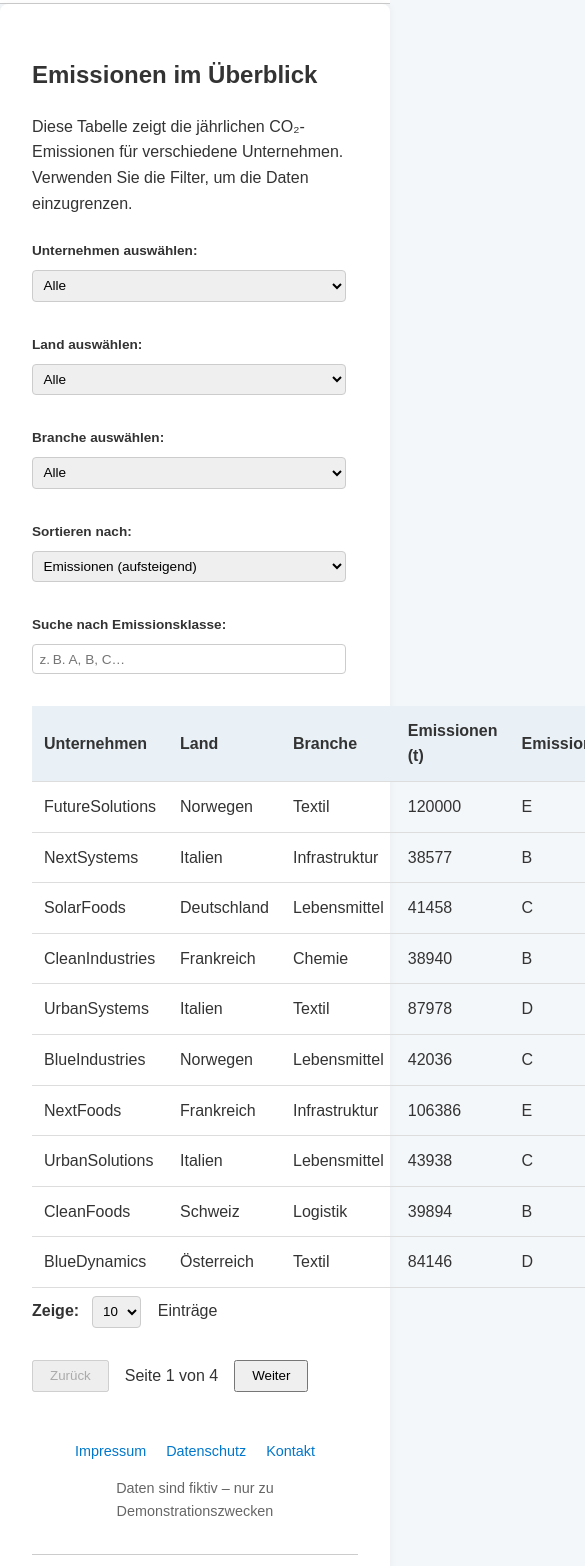
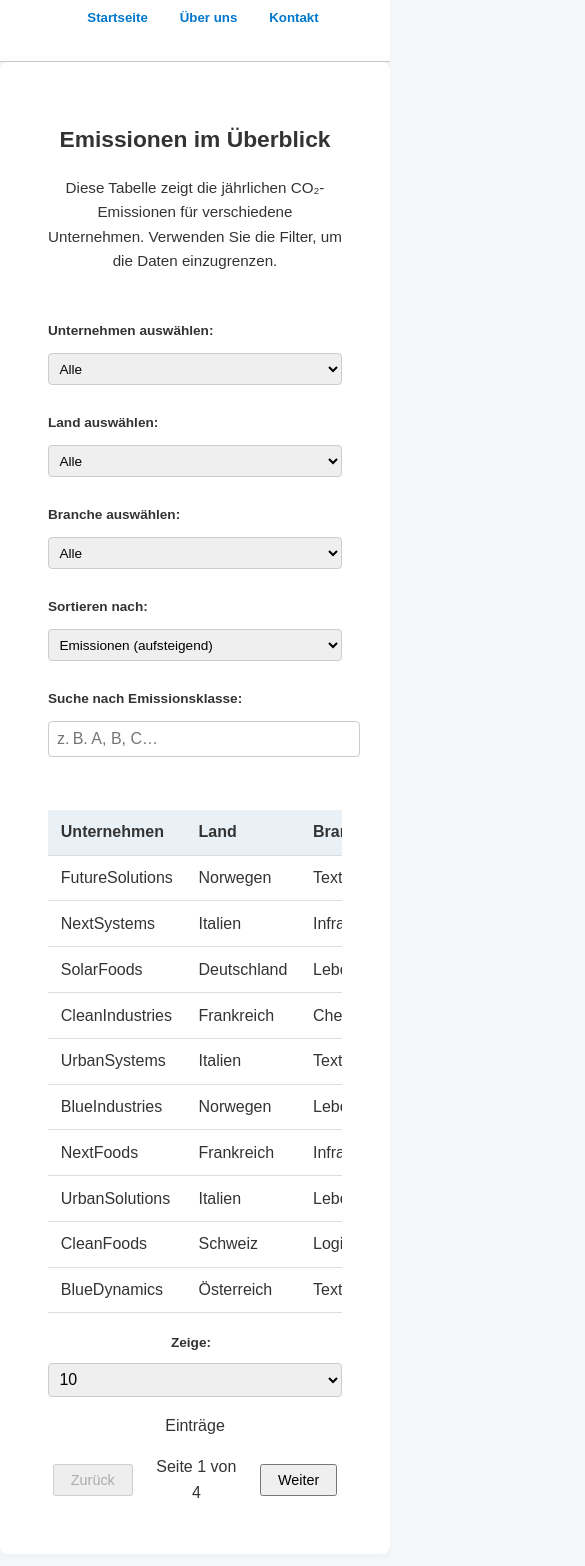
Before and after one commit to Ferhat66/co2-footprint-web, a plain HTML site: page index.html in a window 390 px wide. Shown: the part 133-1699 px from the top of the page, 585 px wide, since content can reach past the window. Drawn offline with Linux system fonts and the light colour scheme.

Commit message:
Responsive Design for IPhone16ProMax and fixes for table scroll

```diff
--- a/index.html
+++ b/index.html
@@ -66,8 +66,11 @@
       </div>
     </section>
 
-    <!-- TABELLE (wird dynamisch per JS befüllt) -->
+    <!-- TABELLE -->
     <section class="table-section">
+
+      <!-- Scrollbare Tabelle -->
+      <div class="tabelle-scroll-wrapper">
         <table>
           <thead>
             <tr>
@@ -82,8 +85,9 @@
             <!-- Inhalte werden per JavaScript aus daten.xml befüllt -->
           </tbody>
         </table>
+      </div>
 
-  <!-- Auswahl wie viele Einträge -->
+      <!-- Pagination & Einträge-Anzeige -->
       <div class="table-controls">
         <label for="entriesPerPage">Zeige:</label>
         <select id="entriesPerPage">
@@ -93,12 +97,15 @@
         </select>
         <span>Einträge</span>
       </div>
+
       <div class="pagination">
         <button id="prevPage">Zurück</button>
         <span id="pageInfo">Seite 1</span>
         <button id="nextPage">Weiter</button>
       </div>
+
     </section>
+  </main>
 
   <!-- FOOTER -->
   <footer>
@@ -111,6 +118,7 @@
       <p>Daten sind fiktiv – nur zu Demonstrationszwecken</p>
     </div>
   </footer>
+
   <script src="script.js"></script>
 </body>
 </html>
--- a/styles.css
+++ b/styles.css
@@ -62,7 +62,8 @@ main {
 }
 
 /* Filter */
-section select, section input {
+section select,
+section input {
   margin: 0.5rem 0.75rem 1rem 0;
   padding: 0.4rem;
   border: 1px solid #ccc;
@@ -110,6 +111,7 @@ footer a:hover {
   text-decoration: underline;
 }
 
+/* Filter-Layout */
 .filter-grid {
   display: grid;
   grid-template-columns: repeat(auto-fit, minmax(220px, 1fr));
@@ -134,12 +136,144 @@ footer a:hover {
   border-radius: 4px;
 }
 
+/* Pagination */
 .pagination {
   margin-top: 1rem;
   display: flex;
   align-items: center;
   gap: 1rem;
 }
+
 .pagination button {
   padding: 0.4rem 1rem;
 }
+
+/*Media Query für Mobile (IPhone 16 Pro Max)*/
+@media (max-width: 450px) {
+  html, body {
+    margin: 0;
+    padding: 0;
+    overflow-x: hidden;
+  }
+
+  header {
+    text-align: center;
+    padding: 1rem;
+  }
+
+  .header-left {
+    display: flex;
+    flex-direction: column;
+    align-items: center;
+    gap: 0.3rem;
+    margin-bottom: 0.5rem;
+  }
+
+  .logo {
+    width: 36px;
+    height: auto;
+  }
+
+  h1 {
+    font-size: 1.3rem;
+    margin: 0;
+  }
+
+  .header-right {
+    width: 100%;
+  }
+
+  .header-right nav {
+    display: flex;
+    justify-content: center;
+    gap: 1rem;
+    flex-wrap: wrap;
+    font-size: 0.9rem;
+    margin-top: 0.5rem;
+  }
+
+  .intro {
+    padding: 0.5rem 1rem;
+    text-align: center;
+    font-size: 0.95rem;
+  }
+
+  .filter-grid {
+    display: flex;
+    flex-direction: column;
+    gap: 0.4rem;
+    padding: 0 1rem;
+    margin-bottom: 1rem;
+  }
+
+  .filter-grid > div {
+    margin-bottom: 0.3rem;
+  }
+
+  label {
+    font-size: 0.85rem;
+    margin-bottom: 0.2rem;
+  }
+
+  select,
+  input[type="text"] {
+    width: 100%;
+    padding: 0.5rem;
+    font-size: 1rem;
+    border-radius: 4px;
+    border: 1px solid #ccc;
+  }
+
+  .table-section {
+    width: 100%;
+    padding: 0 1rem;
+    box-sizing: border-box;
+  }
+
+  .tabelle-scroll-wrapper {
+    overflow-x: auto;
+    -webkit-overflow-scrolling: touch;
+    width: 100%;
+  }
+
+  .tabelle-scroll-wrapper table {
+    min-width: 600px;
+    width: max-content;
+    border-collapse: collapse;
+    background-color: white;
+  }
+
+  .tabelle-scroll-wrapper th,
+  .tabelle-scroll-wrapper td {
+    white-space: nowrap;
+    padding: 0.6rem 0.8rem;
+    text-align: left;
+  }
+
+  .table-controls,
+  .pagination {
+    text-align: center;
+    margin: 1rem 0;
+  }
+
+  .pagination button {
+    margin: 0 0.3rem;
+    padding: 0.4rem 1rem;
+    font-size: 0.9rem;
+  }
+
+  footer {
+    display: flex;
+    flex-direction: column;
+    align-items: center;
+    gap: 0.25rem;
+    text-align: center;
+    font-size: 0.8rem;
+    margin-top: 2rem;
+    padding: 0 1rem;
+  }
+
+  .footer-nav a {
+    margin: 0 0.3rem;
+  }
+}
```
Lines whose indentation alone changed are shown as unchanged.
